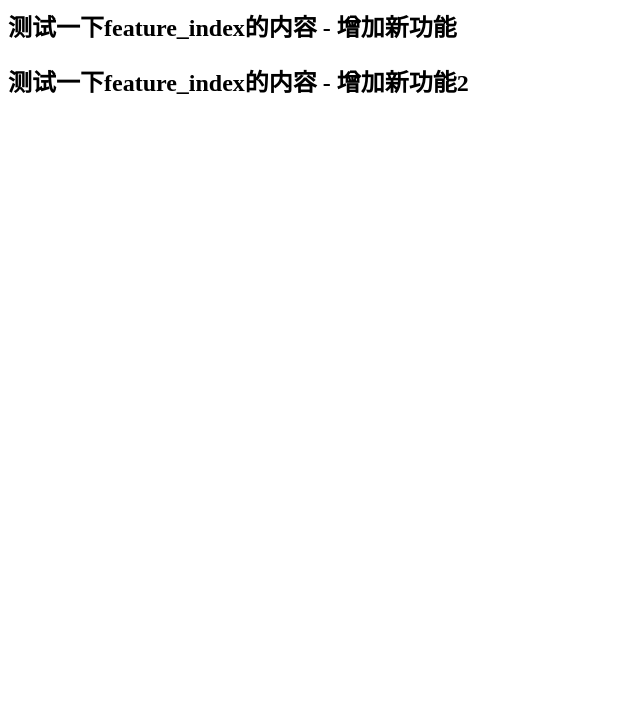
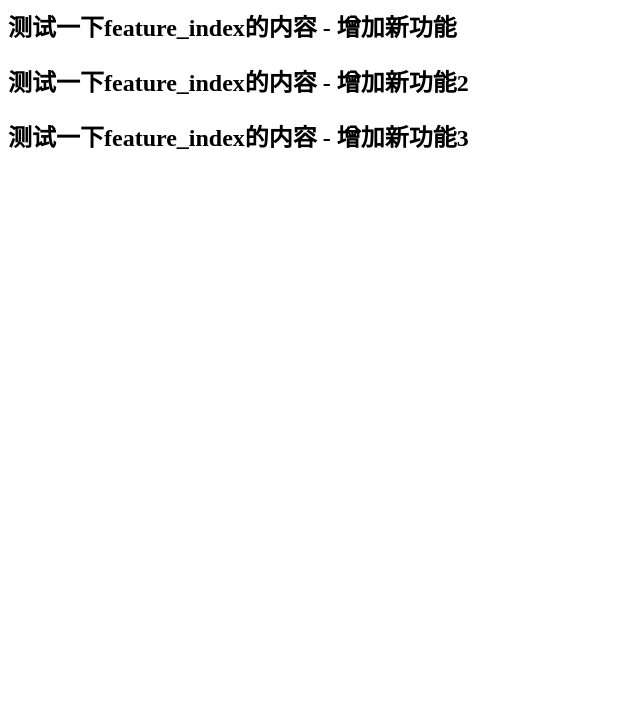
Before and after one commit to happyiu/gitTest, a plain HTML site: page index.html in a window 1280 px wide. Shown: the part 81-800 px from the top of the page, without its empty margins (0-640 px from the left). Drawn offline with Linux system fonts and the light colour scheme.

Commit message:
添加新功能

```diff
--- a/index.html
+++ b/index.html
@@ -9,5 +9,6 @@
   <h1 class="feature_index">测试一下feature_index的内容</h1>
   <h2 class="feature_index">测试一下feature_index的内容 - 增加新功能</h1>
     <h2 class="feature_index">测试一下feature_index的内容 - 增加新功能2</h1>
+      <h2 class="feature_index">测试一下feature_index的内容 - 增加新功能3</h1>
 </body>
 </html>
```
